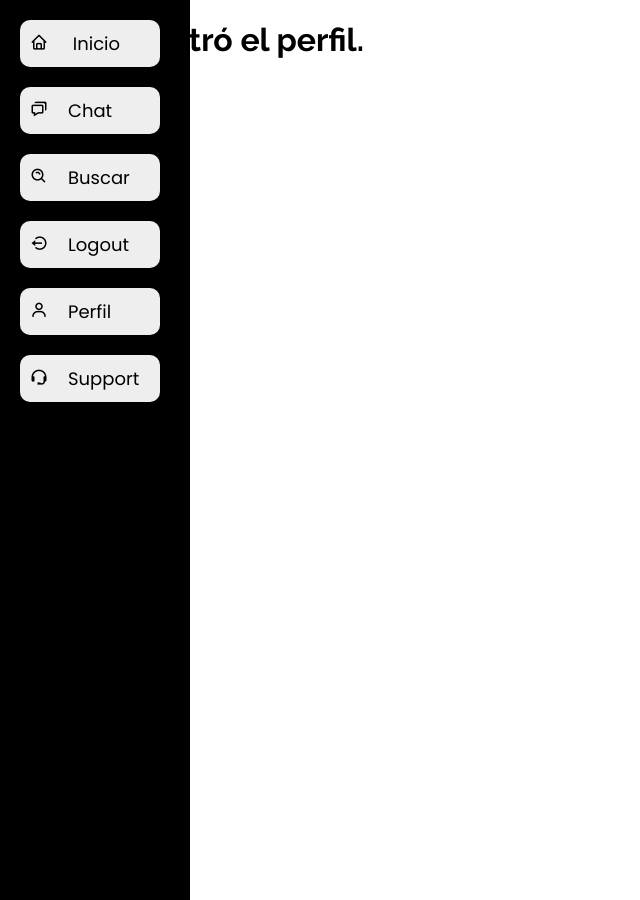
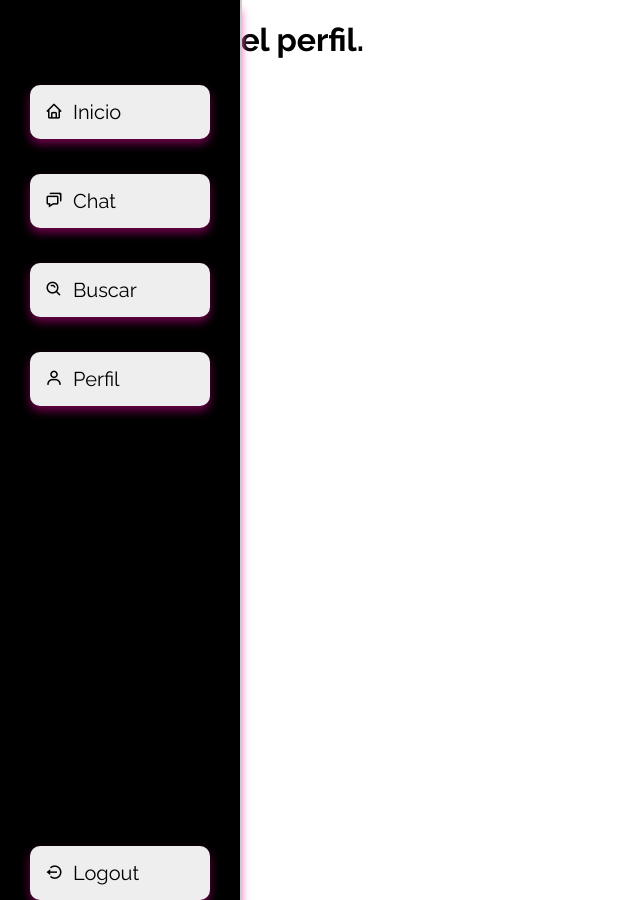
Before and after one commit to Franco4848/ProyectoFinal, a Flask app: page /perfil/1 in a window 1280 px wide. Shown: the whole page, without its empty margins (0-640 px from the left). Run offline with Flask 3, Linux system fonts and the light colour scheme; the visitor is signed in with stand-in values (Sample User, id 1); data that the repository does not hold is empty; parts of the project's set-up code (start-up, migrations or seed data) failed here and were passed over; some libraries are stand-ins or nearby versions.

```diff
--- a/server.py
+++ b/server.py
@@ -13,6 +13,7 @@ from flask_login import UserMixin, LoginManager, login_user, logout_user, login_
 from datetime import datetime
 import locale
 locale.setlocale(locale.LC_TIME, 'es_AR.UTF-8')
+from MySQLdb.cursors import DictCursor
 
 app = Flask(__name__)
 app.config['SECRET_KEY'] = 'secret'
@@ -289,57 +290,33 @@ def suppot():
 
 #---Buscador de vinos ---
 
-"""
-@app.route('/buscar', methods=['GET'])
-def buscar():
-    query = request.args.get('query', '')
-    cursor = mysql.connection.cursor()
-
-    cursor.execute("SELECT id, titulo, imagen, descripcion FROM publi WHERE titulo LIKE %s OR descripcion LIKE %s",
-                   (f'%{query}%', f'%{query}%'))
-    resultados = cursor.fetchall()
-
-    publicaciones = []
-    for publi in resultados:
-        publicaciones.append({
-            "id": publi[0],
-            "titulo": publi[1],
-            "imagen": publi[2],
-            "descripcion": publi[3]
-        })
-
-    return jsonify(publicaciones)
-
-
-def extension_permitida(archivo):
-    return '.' in archivo and \
-           archivo.rsplit('.', 1)[1].lower() in ALLOWED_EXTENSIONS
-
-"""
 @app.route('/buscar', methods=['GET'])
 def buscar():
     return render_template('buscar.html')
+
 @app.route('/buscar_vinos', methods=['GET'])
 def buscar_vinos():
-
     query = request.args.get('query', '')
-    cursor = mysql.connection.cursor()
-
-
+    cursor = mysql.connection.cursor()  # Asegura que el cursor devuelva diccionarios
     cursor.execute("SELECT id, titulo, imagen, descripcion FROM publi WHERE titulo LIKE %s OR descripcion LIKE %s",
-                   (f'%{query}%', f'%{query}%'))
+                (f'%{query}%', f'%{query}%'))
     resultados = cursor.fetchall()
     cursor.close()
+
+    print("Resultados de la consulta:", resultados)  # Debug: Ver los resultados en la consola
+
     publicaciones = [
         {
-            "id": publi[0],
-            "titulo": publi[1],
-            "imagen": publi[2],
-            "descripcion": publi[3]
+            "id": publi['id'],
+            "titulo": publi['titulo'],
+            "imagen": publi['imagen'],
+            "descripcion": publi['descripcion']
         }
         for publi in resultados
     ]
     return jsonify(publicaciones)
+
+
 
 
 def extension_permitida(archivo):
@@ -356,8 +333,10 @@ def perfil(id_usuario, id_publicacion):
     cur.execute('''
         SELECT u.*, p.id AS pub_id, p.titulo, p.imagen, p.descripcion, c.descripcion AS comentario
         FROM usuario u
-        LEFT JOIN publi p ON u.id_usuario = p.id_usuario
-        LEFT JOIN comentarios c ON p.id = c.publi_id
+        LEFT JOIN publi p
+        ON u.id_usuario = p.id_usuario
+        LEFT JOIN comentarios c
+        ON p.id = c.publi_id
         WHERE u.id_usuario = %s
     ''', (id_usuario,))
     resultados= cur.fetchall()
--- a/static/css/perfil.css
+++ b/static/css/perfil.css
@@ -224,3 +224,56 @@ body {
     border-radius: 4px;
     padding: 5px 10px;
 }
+.barraNav{
+    position: fixed;
+    top: 0;
+    left: 0;
+    margin: 0;
+    padding: 0;
+    padding: 20px;
+    background-color: #000;
+    width: 200px;
+    height: 100vh;
+    display: flex;
+    flex-direction: column;
+    align-items: center;
+    border-right: 2px solid #ccc;
+    box-shadow: 0 10px 8px #f672ca;
+
+
+}
+
+.itemNav{
+    padding: 15px;
+    margin: 0 0 20px 0;
+    list-style-type: none;
+    text-decoration: none;
+    background-color: #eee;
+    width: 150px;
+    font-size: 18px;
+    border-radius: 10px;
+    margin-top: 35px;
+    box-shadow: 0 5px 10px #6e024a;
+
+
+
+}
+a{
+    text-decoration: none;
+    color: inherit;
+    display: inline-block;
+    /* padding: 5px 0; */
+    margin-left: 10px;
+    font-size: 20px;
+    text-align:center;
+}
+.separador{
+    margin-top: 30px;
+}
+.supp{
+    margin-top: auto;
+}
+.itemNav:hover{
+    background-color: #6f044c;
+    color: #ccc;
+}
--- a/static/css/support.css
+++ b/static/css/support.css
@@ -1,90 +1,53 @@
-.body-barra{
-    margin:0;
-    font-family: poppins ;
-    z-index: 100;
+.barraNav{
     position: fixed;
-}
+    top: 0;
+    left: 0;
+    margin: 0;
+    padding: 0;
+    padding: 20px;
+    background-color: #000;
+    width: 200px;
+    height: 100vh;
+    display: flex;
+    flex-direction: column;
+    align-items: center;
+    border-right: 2px solid #ccc;
+    box-shadow: 0 10px 8px #f672ca;
 
-.barraNav{
-    margin: 0;
-    background-color: #000;
-    height: 100vh;
-    padding: 20px;
-    width: 150px;
+
 }
 
 .itemNav{
-    padding: 10px;
+    padding: 15px;
     margin: 0 0 20px 0;
     list-style-type: none;
     text-decoration: none;
     background-color: #eee;
-    width: 120px;
+    width: 150px;
     font-size: 18px;
     border-radius: 10px;
+    margin-top: 35px;
+    box-shadow: 0 5px 10px #6e024a;
+
+
 
 }
-
-.barraNav a{
+a{
     text-decoration: none;
-    margin-left: 20px;
-    color: black;
+    color: inherit;
+    display: inline-block;
+    /* padding: 5px 0; */
+    margin-left: 10px;
+    font-size: 20px;
+    text-align:center;
 }
-
-.itemNav .supp{
-    margin-top: 120px
+.separador{
+    margin-top: 30px;
 }
-
-
-.modal {
-    z-index: 10000;
-    display: none;
-    position: fixed;
-    left: 0;
-    top: 0;
-    width: 100%;
-    height: 100%;
-    border-radius: 10px;
-    background-color: rgba(0, 0, 0, 0.7);
+.supp{
+    margin-top: auto;
 }
-
-.modal-content {
-    background-color: white;
-    margin: 10% auto;
-    padding: 20px;
-    border-radius: 8px;
-    width: 80%;
-    max-width: 250px;
-    box-shadow: 0px 4px 8px rgba(0, 0, 0, 0.1);
-    position: relative;
-    font-size: 18px;
+.itemNav:hover{
+    background-color: #6f044c;
+    color: #ccc;
 }
-
-.close {
-    color: #000000;
-    position: absolute;
-    top: 10px;
-    right: 20px;
-    cursor: pointer;
-    font-size: 25px;
-    font-weight: bold;
-}
-
-.close:hover, .close:focus {
-    color: #363030;
-}
-
-.confirmar {
-    background-color: #000000;
-    padding: 15px 30px;
-    color: #ffffff;
-    border: none;
-    cursor: pointer;
-    font-size: 16px;
-    margin-top: 20px;
-    border-radius: 10px;
-}
-
-.confirmar:hover {
-    background-color: #363030;
-}
--- a/templates/buscar.html
+++ b/templates/buscar.html
@@ -42,7 +42,6 @@
                 .then(resultados => mostrarResultados(resultados))
                 .catch(error => console.error("Error:", error));
         }
-
         function mostrarResultados(resultados) {
     const resultadosDiv = document.getElementById("resultados");
     resultadosDiv.innerHTML = "";
@@ -58,12 +57,15 @@
 
         publiDiv.innerHTML = `
             <h2>${publi.titulo}</h2>
-                    <img src="static/images/${publi.imagen}" alt="${publi.titulo}" style="width:100px;">
+            <img src="static/uploads/${publi.imagen}" alt="${publi.titulo}" style="width:250px; heigth:250px">
             <p>${publi.descripcion}</p>
         `;
         resultadosDiv.appendChild(publiDiv);
     });
 }
+
+
+
     </script>
 </body>
 </html>
--- a/templates/editarPerfil.html
+++ b/templates/editarPerfil.html
@@ -18,8 +18,9 @@
         <div class="cuadrado" style="--i:1"></div>
         <div class="cuadrado" style="--i:2"></div>
         <div class="editBox">
+            {% include 'support.html' %}
+
             <div class="editContainer">
-                {% include 'support.html' %}
                 <div class="editForm">
                     <h1>Editar Perfil</h1>
                     <h2>¡Personaliza tu cuenta!</h2>
--- a/templates/registro.html
+++ b/templates/registro.html
@@ -1,6 +1,3 @@
-<<<<<<< HEAD
-a
-=======
 <!DOCTYPE html>
 <html lang="en">
 <head>
@@ -71,4 +68,3 @@ a
 
 </body>
 </html>
->>>>>>> a14986813a5dd61b5d0bcca49a2c943d2c3c5869
--- a/templates/support.html
+++ b/templates/support.html
@@ -11,16 +11,17 @@
     <link href="https://fonts.googleapis.com/css2?family=Josefin+Sans:ital,wght@0,100..700;1,100..700&family=Poppins:ital,wght@0,100;0,200;0,300;0,400;0,500;0,600;0,700;0,800;0,900;1,100;1,200;1,300;1,400;1,500;1,600;1,700;1,800;1,900&display=swap" rel="stylesheet">
 </head>
 <body>-->
-    <div class="body-barra">
         <ul class="barraNav">
-            <li class="itemNav"><i class='bx bx-home'></i><a href="/add_post"> Inicio</a></li>
+            <div class="separador">
+            <li class="itemNav "><i class='bx bx-home'></i><a href="/add_post"> Inicio</a></li>
             <li class="itemNav"><i class='bx bx-chat'></i><a href="/chat">Chat</a></li>
-            <li class="itemNav"><i class='bx bx-search-alt'></i><a href="/templates/buscar.html">Buscar</a></li>
-            <li class="itemNav"><i class='bx bx-log-out-circle'></i><a href="#" id="openModal">Logout</a></li>
-            <li class="itemNav"><i class='bx bx-user'></i><a href="/perfil/{{ current_user.id }}">Perfil</a></li>
-            <li class="itemNav supp"><i class='bx bx-support'></i><a href="">Support</a></li>
+            <li class="itemNav"><i class='bx bx-search-alt'></i><a href="/buscar">Buscar</a></li>
+            <li class="itemNav"><i class='bx bx-user'></i><a href="/editarPerfil">Perfil</a></li>
+            </div>
+
+            <li class="itemNav supp "><i class='bx bx-log-out-circle'></i><a href="/logout">Logout</a></li>
         </ul>
-        <div id="myModal" class='modal'>
+        <!-- <div id="myModal" class='modal'>
             <div class="modal-content">
                 <span class="close">&times;</span>
                 <p>¿Desea cerrar la sesión?</p>
@@ -28,7 +29,7 @@
                     <button class="confirmar" type="submit"><b>Confirmar</b></button>
                 </form>
             </div>
-        </div>
-    </div>
+        </div> -->
+
 <!--</body>
 </html>-->
```
Also changed, not shown: static/css/mensajes.css (+0 -53 lines), static/css/muro.css (+34 -9 lines), templates/mensajes.html (+3 -10 lines), templates/muro.html (+4 -10 lines), static/uploads/Circuito_arranque_sueve_con_mosfet.png (added), static/uploads/Circuito_para_pcb_2.jpg (added), static/uploads/Control_velocidad_de_motor_con_Mosfet.jpeg (added). Lines whose indentation alone changed are shown as unchanged.
